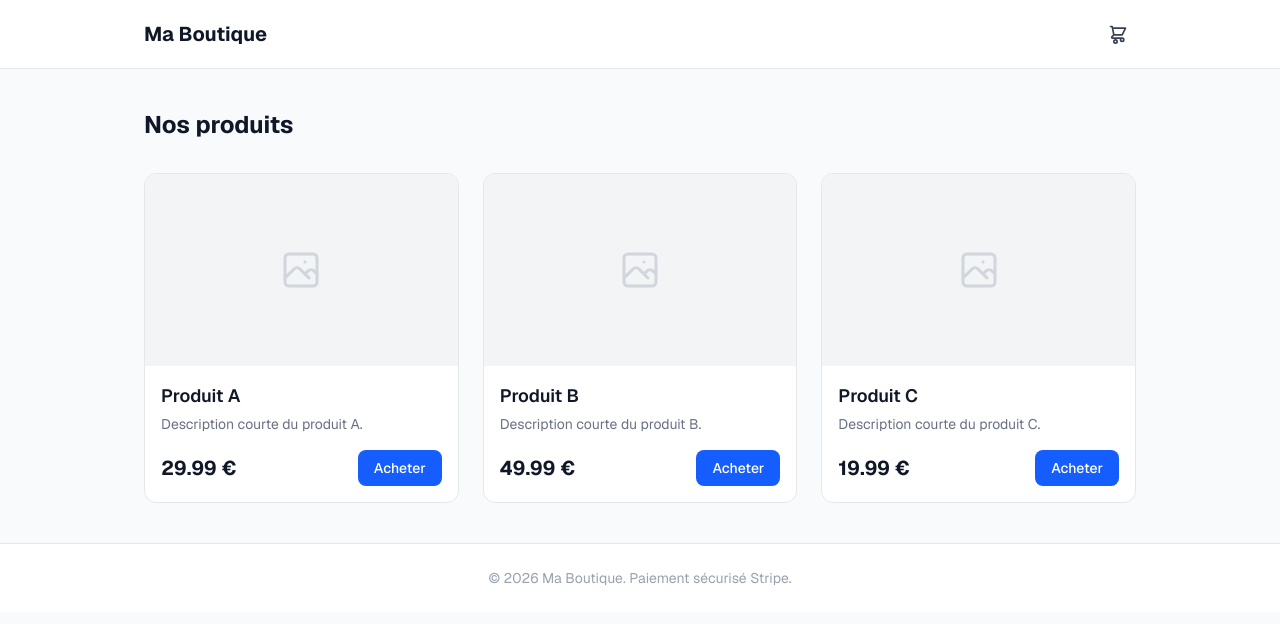
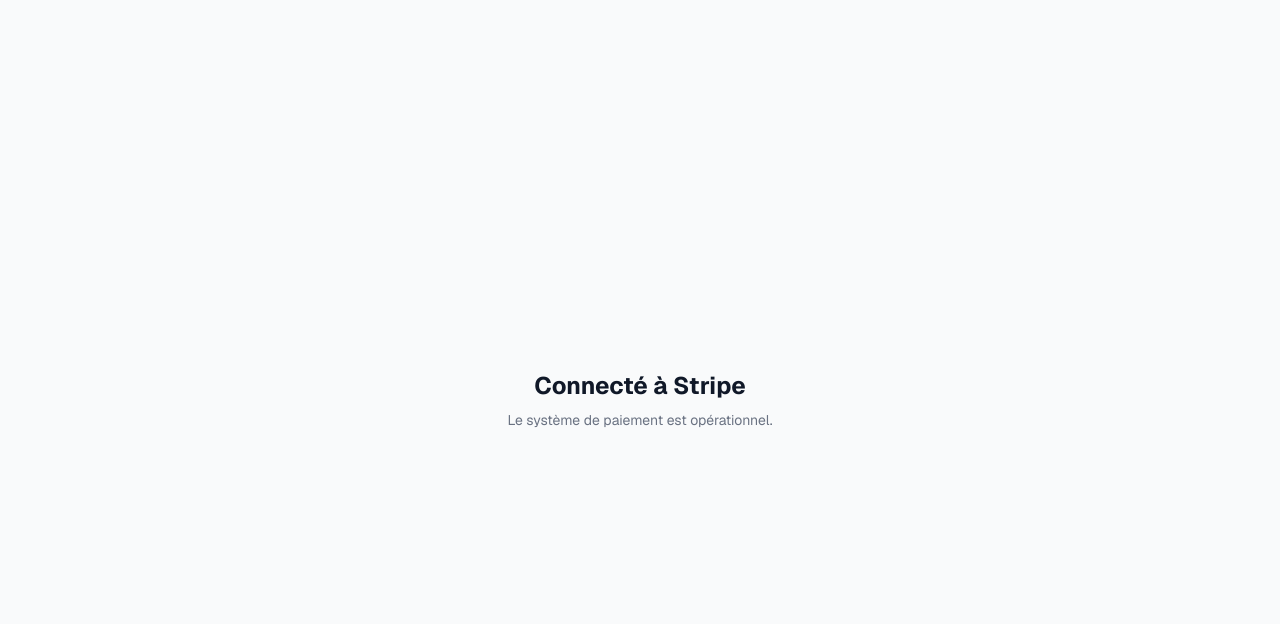
Before and after one commit to IcosSys/e.icossys, a Next.js app: page / in a window 1280 px wide. Shown: the top 624 px of the page. Built offline with nearby package versions, Linux system fonts and the light colour scheme.

Commit message:
Page minimale: Connecte a Stripe

```diff
--- a/src/app/page.tsx
+++ b/src/app/page.tsx
@@ -1,113 +1,14 @@
-const products = [
-  {
-    id: "1",
-    name: "Produit A",
-    description: "Description courte du produit A.",
-    price: 29.99,
-    image: null,
-  },
-  {
-    id: "2",
-    name: "Produit B",
-    description: "Description courte du produit B.",
-    price: 49.99,
-    image: null,
-  },
-  {
-    id: "3",
-    name: "Produit C",
-    description: "Description courte du produit C.",
-    price: 19.99,
-    image: null,
-  },
-];
-
 export default function Home() {
-  const shopName =
-    process.env.NEXT_PUBLIC_SHOP_NAME || "Ma Boutique";
-
   return (
-    <div className="min-h-screen bg-gray-50">
-      {/* Header */}
-      <header className="bg-white border-b border-gray-200">
-        <div className="max-w-5xl mx-auto px-4 py-4 flex items-center justify-between">
-          <h1 className="text-xl font-bold text-gray-900">{shopName}</h1>
-          <button
-            className="relative p-2 rounded-lg hover:bg-gray-100 transition-colors"
-            aria-label="Panier"
-          >
-            <svg
-              className="w-5 h-5 text-gray-700"
-              fill="none"
-              stroke="currentColor"
-              viewBox="0 0 24 24"
-            >
-              <path
-                strokeLinecap="round"
-                strokeLinejoin="round"
-                strokeWidth={2}
-                d="M3 3h2l.4 2M7 13h10l4-8H5.4M7 13L5.4 5M7 13l-2.293 2.293c-.63.63-.184 1.707.707 1.707H17m0 0a2 2 0 100 4 2 2 0 000-4zm-8 2a2 2 0 100 4 2 2 0 000-4z"
-              />
-            </svg>
-          </button>
-        </div>
-      </header>
-
-      {/* Produits */}
-      <main className="max-w-5xl mx-auto px-4 py-10">
-        <h2 className="text-2xl font-bold text-gray-900 mb-8">Nos produits</h2>
-
-        <div className="grid grid-cols-1 sm:grid-cols-2 lg:grid-cols-3 gap-6">
-          {products.map((product) => (
-            <div
-              key={product.id}
-              className="bg-white rounded-xl border border-gray-200 overflow-hidden hover:shadow-md transition-shadow"
-            >
-              {/* Placeholder image */}
-              <div className="w-full h-48 bg-gray-100 flex items-center justify-center">
-                <svg
-                  className="w-12 h-12 text-gray-300"
-                  fill="none"
-                  stroke="currentColor"
-                  viewBox="0 0 24 24"
-                >
-                  <path
-                    strokeLinecap="round"
-                    strokeLinejoin="round"
-                    strokeWidth={1.5}
-                    d="M4 16l4.586-4.586a2 2 0 012.828 0L16 16m-2-2l1.586-1.586a2 2 0 012.828 0L20 14m-6-6h.01M6 20h12a2 2 0 002-2V6a2 2 0 00-2-2H6a2 2 0 00-2 2v12a2 2 0 002 2z"
-                  />
-                </svg>
-              </div>
-
-              <div className="p-4">
-                <h3 className="font-semibold text-gray-900 text-lg">
-                  {product.name}
-                </h3>
-                <p className="text-gray-500 text-sm mt-1">
-                  {product.description}
-                </p>
-                <div className="mt-4 flex items-center justify-between">
-                  <span className="text-xl font-bold text-gray-900">
-                    {product.price.toFixed(2)} &euro;
-                  </span>
-                  <button className="px-4 py-2 bg-blue-600 text-white text-sm font-medium rounded-lg hover:bg-blue-700 transition-colors">
-                    Acheter
-                  </button>
-                </div>
-              </div>
-            </div>
-          ))}
-        </div>
-      </main>
-
-      {/* Footer */}
-      <footer className="border-t border-gray-200 bg-white mt-auto">
-        <div className="max-w-5xl mx-auto px-4 py-6 text-center text-sm text-gray-400">
-          &copy; {new Date().getFullYear()} {shopName}. Paiement sécurisé
-          Stripe.
-        </div>
-      </footer>
+    <div className="min-h-screen flex items-center justify-center bg-gray-50">
+      <div className="text-center">
+        <h1 className="text-2xl font-bold text-gray-900">
+          Connecté à Stripe
+        </h1>
+        <p className="text-gray-500 mt-2 text-sm">
+          Le système de paiement est opérationnel.
+        </p>
+      </div>
     </div>
   );
 }
```
